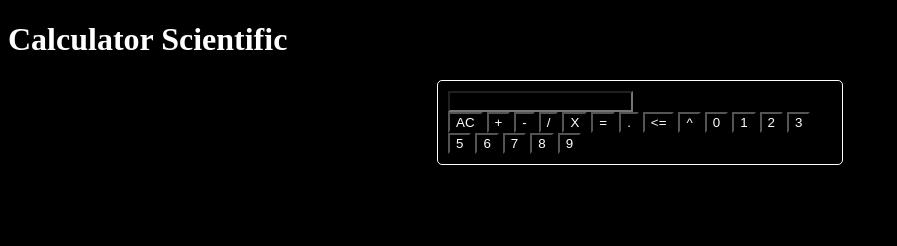
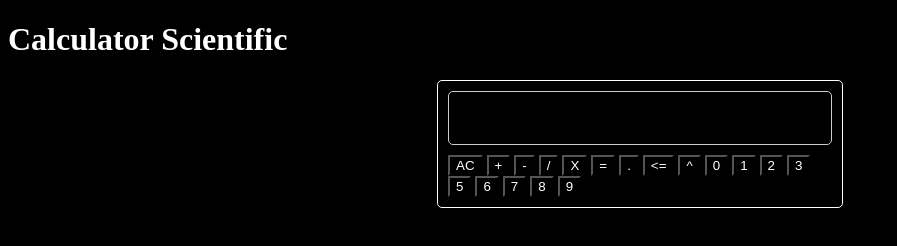
Before and after one commit to ahuerta1996/Calculadora, a plain HTML site: page index.html in a window 1280 px wide. Shown: the whole page, without its empty margins (0-897 px from the left). Drawn offline with Linux system fonts and the light colour scheme.

Commit message:
display input

```diff
--- a/css/index.css
+++ b/css/index.css
@@ -9,3 +9,17 @@
     border-radius: 5px;
     padding: 10px;
 }
+.display {
+    border: 1px solid #ccc;
+    border-radius: 5px;
+    padding: 10px;
+    margin-bottom: 10px;
+}
+
+.display input[type="text"] {
+    width: 100%;
+    height: 30px;
+    border: none;
+    font-size: 20px;
+    text-align: right;
+}
```
